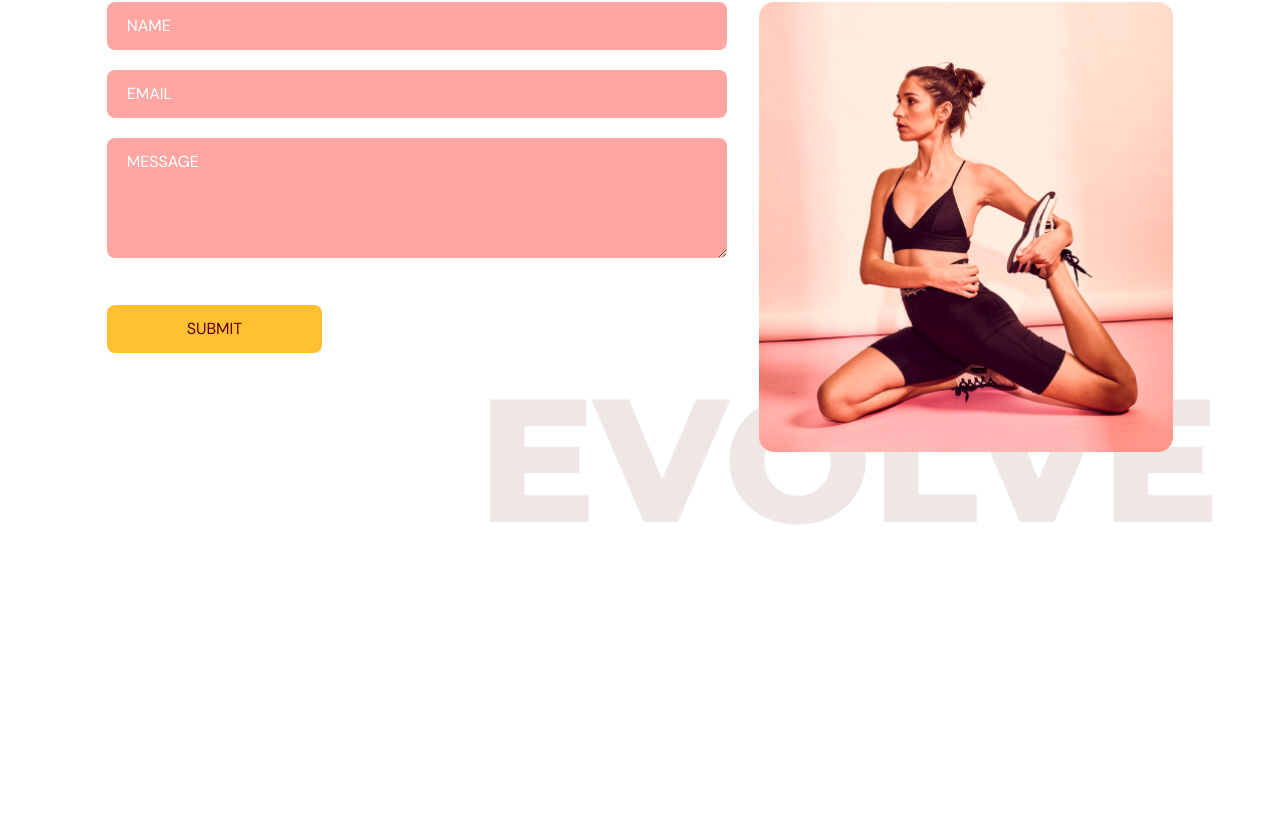
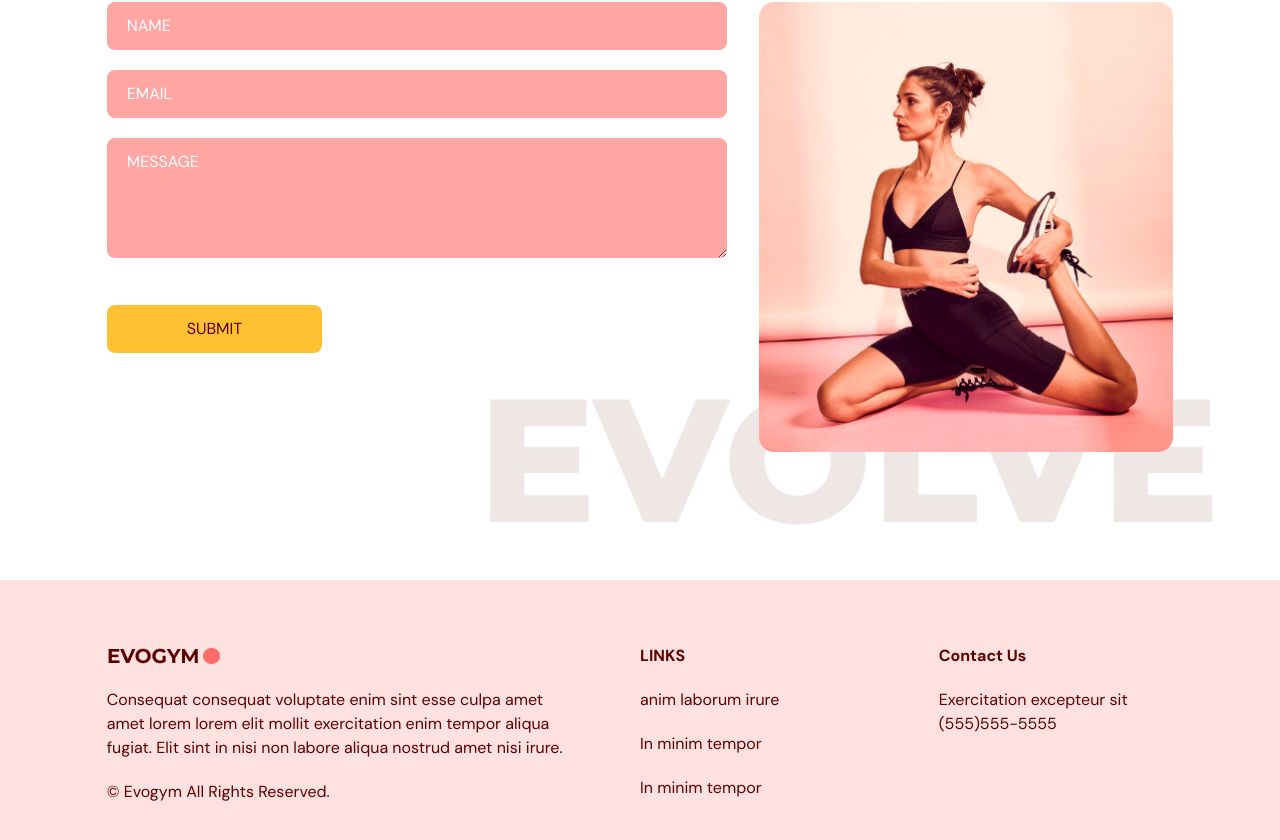
Before and after one commit to R-Villar/fitness-app, a React (Vite) app: page / in a window 1280 px wide. Shown: the part 3276-4116 px from the top of the page. Before the commit the page ends 3856 px from the top, so only its background shows below. Built offline with nearby package versions, Linux system fonts and the light colour scheme.

Commit message:
add footer.

```diff
--- a/src/App.tsx
+++ b/src/App.tsx
@@ -3,6 +3,7 @@
 import Benefits from "@/scenes/benefits"
 import OurClasses from "@/scenes/ourClasses"
 import ContactUs from "@/scenes/contactUs"
+import Footer from "@/scenes/footer/Footer"
 import { useEffect, useState } from "react"
 import { SelectedPage } from "@/shared/types"
 
@@ -30,6 +31,7 @@
 			<Benefits setSelectedPage={setSelectedPage} />
 			<OurClasses setSelectedPage={setSelectedPage} />
 			<ContactUs setSelectedPage={setSelectedPage} />
+			<Footer />
 		</div>
 	)
 }
--- /dev/null
+++ b/src/scenes/footer/Footer.tsx
@@ -0,0 +1,31 @@
+import Logo from "@/assets/Logo.png"
+
+const Footer = () => {
+	return (
+		<footer className='bg-primary-100 py-16'>
+			<div className='justify-content mx-auto w-5/6 gap-16 md:flex'>
+				<div className='mt-16 basis-1/2 md:mt-0'>
+					<img alt='logo' src={Logo} />
+					<p className='my-5 '>
+						Consequat consequat voluptate enim sint esse culpa amet amet lorem lorem elit mollit
+						exercitation enim tempor aliqua fugiat. Elit sint in nisi non labore aliqua nostrud
+						amet nisi irure.
+					</p>
+					<p>© Evogym All Rights Reserved.</p>
+				</div>
+				<div className='mt-16 basis-1/4 md:mt-0'>
+					<h4 className='font-bold'>LINKS</h4>
+					<p className='mt-5'>anim laborum irure</p>
+					<p className='mt-5'>In minim tempor</p>
+					<p className='mt-5'>In minim tempor</p>
+				</div>
+				<div className='mt-16 basis-1/4 md:mt-0'>
+					<h4 className='font-bold'>Contact Us</h4>
+					<p className='mt-5'>Exercitation excepteur sit</p>
+					<p>(555)555-5555</p>
+				</div>
+			</div>
+		</footer>
+	)
+}
+export default Footer
```
